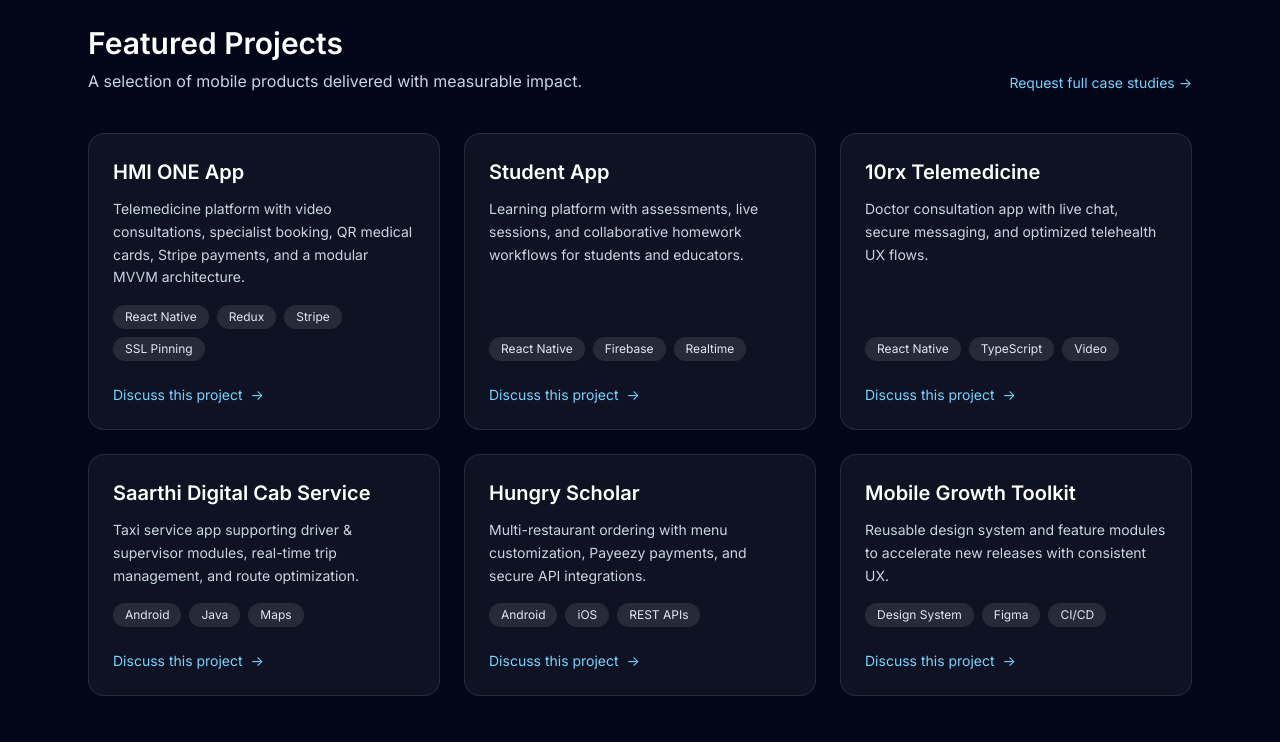
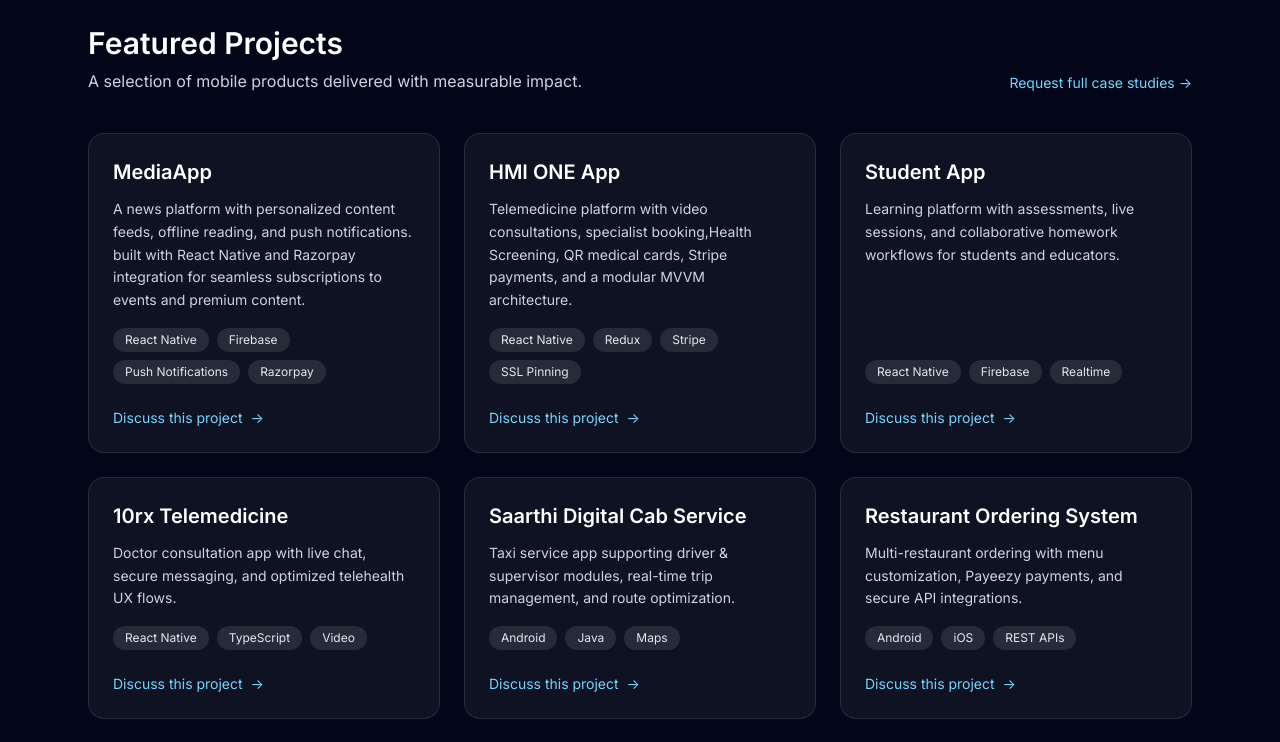
Before and after one commit to SABBIR199398/portfolio, a React (Vite) app: page / in a window 1280 px wide. Shown: the part 1260-2002 px from the top of the page. Built offline with nearby package versions, Linux system fonts and the light colour scheme.

Commit message:
added new projects to portfolio home page

```diff
--- a/src/pages/Home.tsx
+++ b/src/pages/Home.tsx
@@ -112,9 +112,15 @@
       <div className="mt-10 grid md:grid-cols-2 xl:grid-cols-3 gap-6">
         {[
           {
+            title: "MediaApp",
+            description:
+              "A news platform  with personalized content feeds, offline reading, and push notifications. built with React Native and Razorpay integration for seamless subscriptions to events and premium content.",
+            tags: ["React Native", "Firebase", "Push Notifications", "Razorpay" ],
+          },
+          {
             title: "HMI ONE App",
             description:
-              "Telemedicine platform with video consultations, specialist booking, QR medical cards, Stripe payments, and a modular MVVM architecture.",
+              "Telemedicine platform with video consultations, specialist booking,Health Screening, QR medical cards, Stripe payments, and a modular MVVM architecture.",
             tags: ["React Native", "Redux", "Stripe", "SSL Pinning"],
           },
           {
@@ -136,16 +142,16 @@
             tags: ["Android", "Java", "Maps"],
           },
           {
-            title: "Hungry Scholar",
+            title: "Restaurant Ordering System",
             description:
               "Multi-restaurant ordering with menu customization, Payeezy payments, and secure API integrations.",
             tags: ["Android", "iOS", "REST APIs"],
           },
           {
-            title: "Mobile Growth Toolkit",
+            title: "PikyGo",
             description:
-              "Reusable design system and feature modules to accelerate new releases with consistent UX.",
-            tags: ["Design System", "Figma", "CI/CD"],
+              "Marketplace app for USA that connect to various marketplace APIs to provide seamless shopping experience.",
+            tags: ["IOS", "Figma", "Stripe"],
           },
         ].map((project) => (
           <div key={project.title} className="bg-white/5 border border-white/10 rounded-2xl p-6 flex flex-col project-card hover:border-white/30">
```
